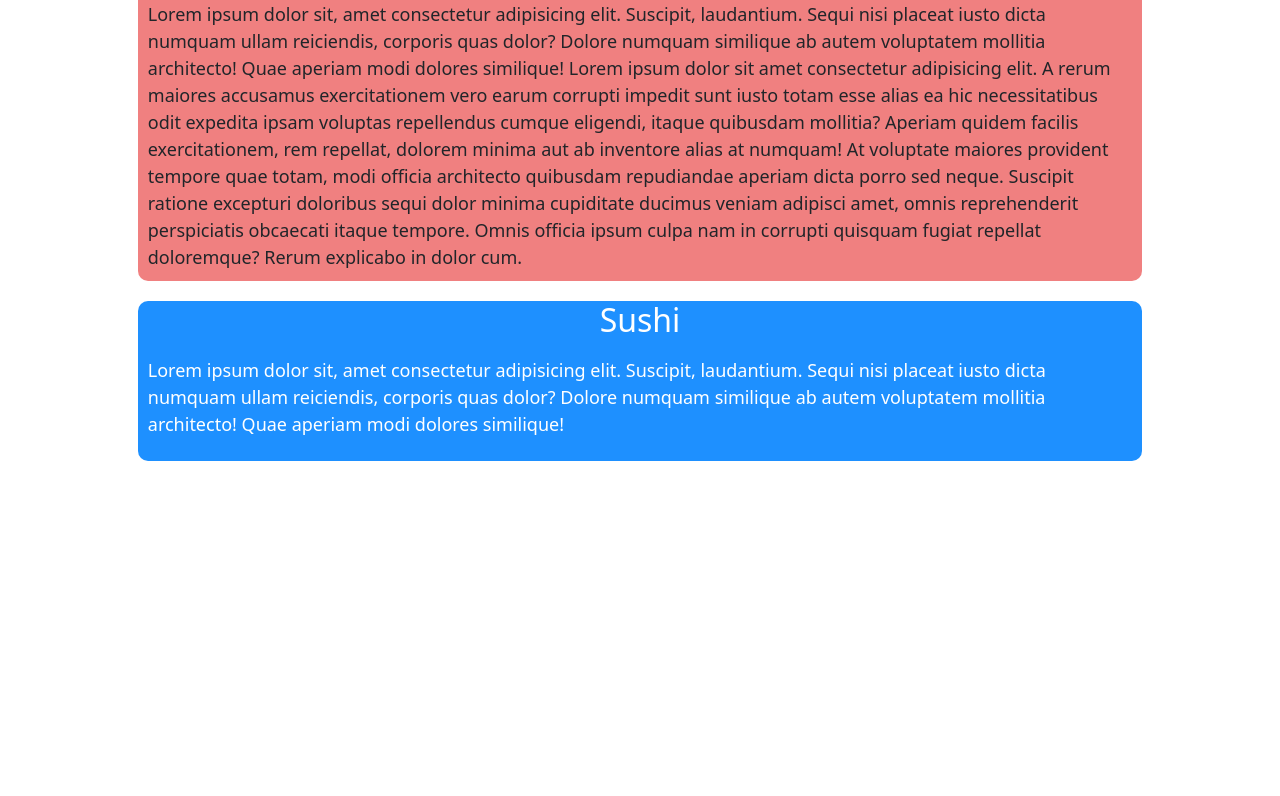
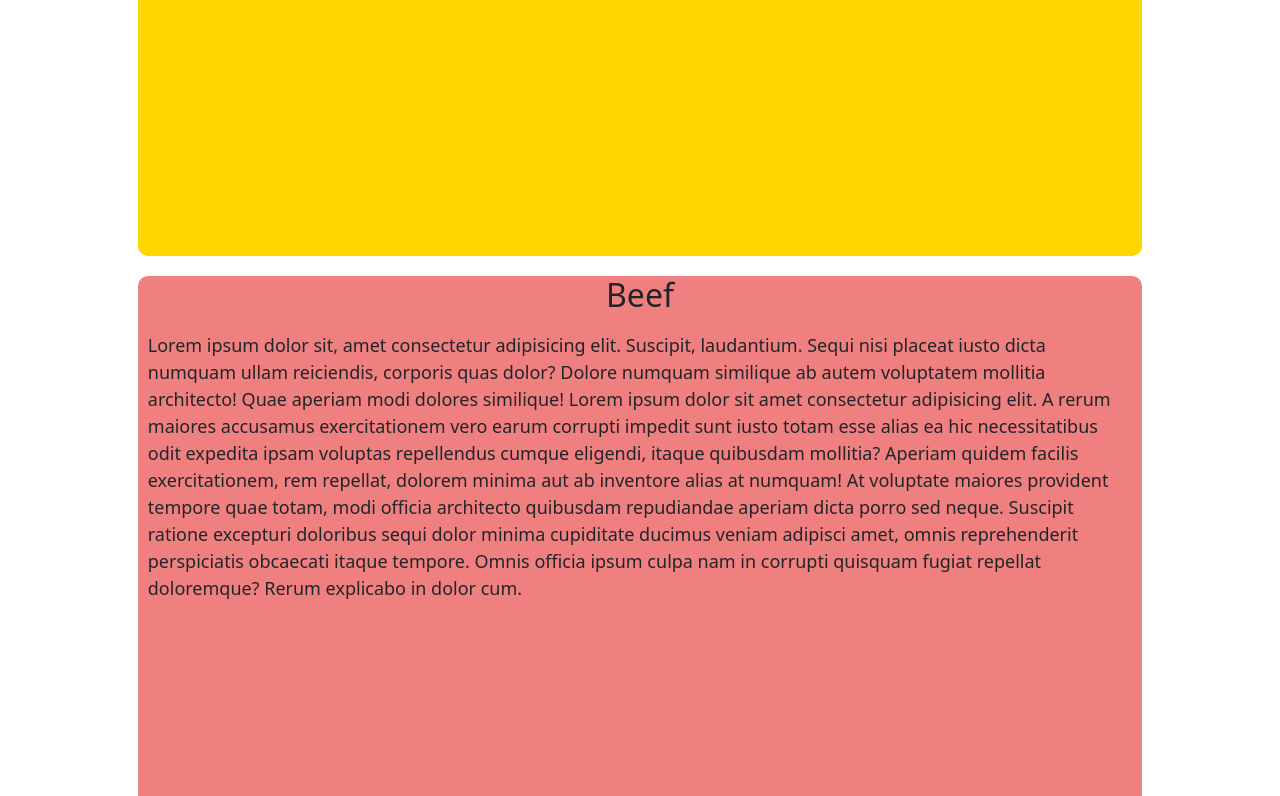
Before and after one commit to DaniyalIAhmed/module-3, a plain HTML site: page index.html in a window 1280 px wide. Shown: the part 448-1244 px from the top of the page. Before the commit the page ends 929 px from the top, so only its background shows below. Drawn offline with nearby package versions, Linux system fonts and the light colour scheme.

Commit message:
Update style.css

```diff
--- a/style.css
+++ b/style.css
@@ -6,7 +6,7 @@
 }
 .menubox{
     width: 90%;
-    min-height: 20vh;
+    min-height: 70vh;
     margin: 20px auto;
     border-radius: 10px;
     box-sizing: none;
```
